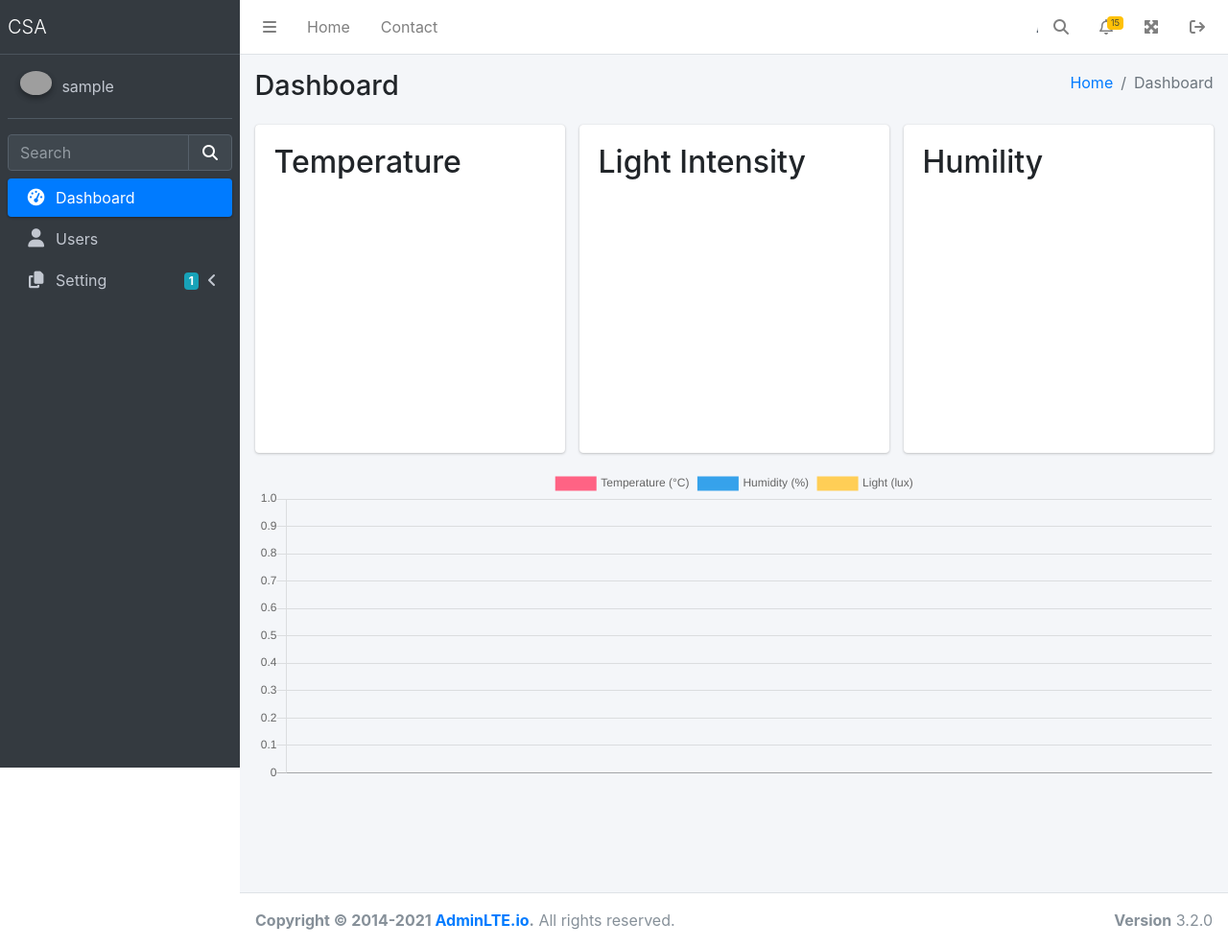
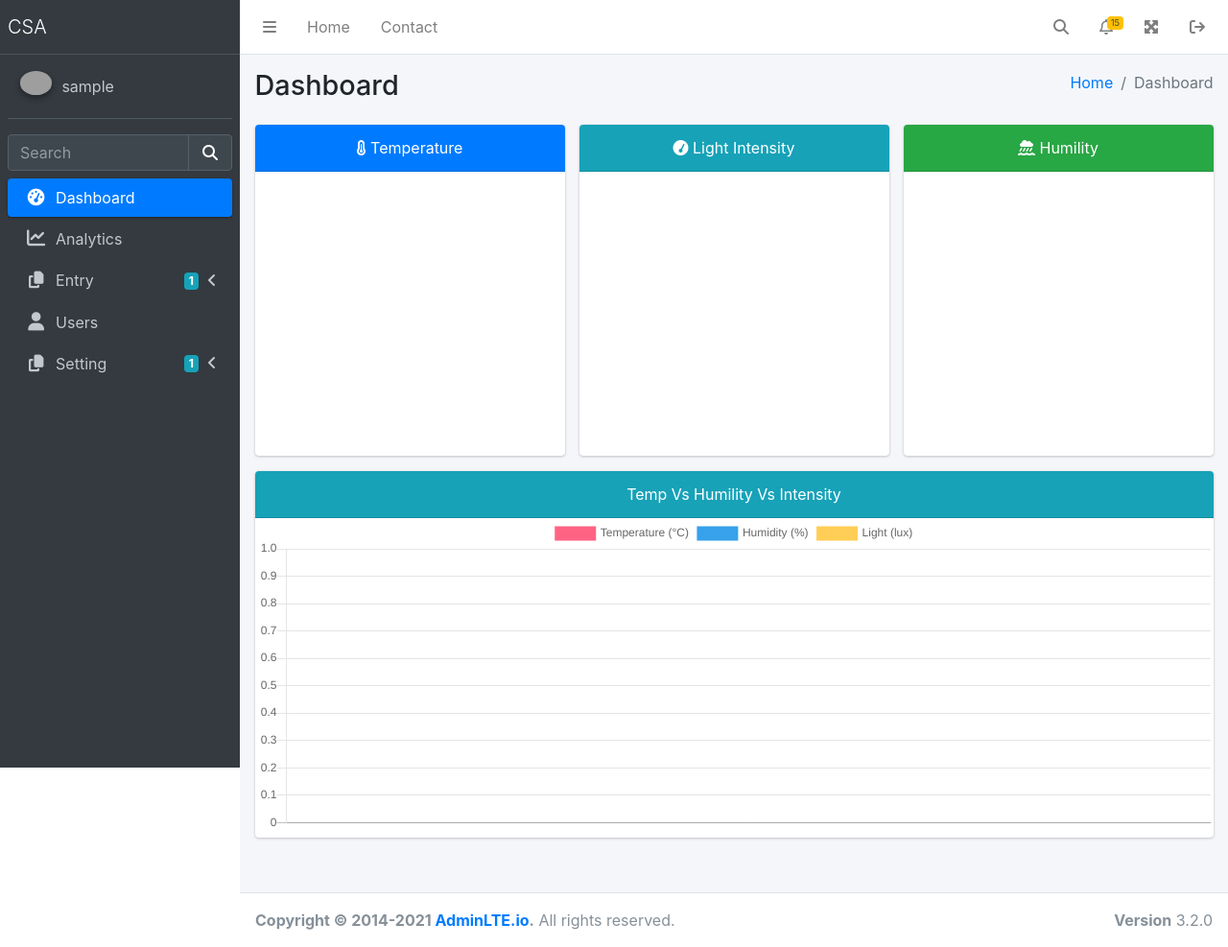
Before and after one commit to bhimpdrajbanshi/AI-and-ML-Based-Control-of-Indoor-Farming-with-Full-Spectrum-LED-Lighting, a Django app: page /admin/dashboard/ in a window 1280 px wide. Shown: the whole page at 96% size. Run offline with Django 5.2, Linux system fonts and the light colour scheme; the visitor is signed in with stand-in values (Sample User, id 1); data that the repository does not hold is empty; some libraries are stand-ins or nearby versions; grey boxes are pictures that could not be loaded.

Commit message:
add gauge desgin

```diff
--- a/admin_auth/templates/admin/base.html
+++ b/admin_auth/templates/admin/base.html
@@ -158,6 +158,42 @@
           </li>
           <li class="nav-item">
             <a href="/users/list" class="nav-link">
+              <i class="nav-icon fa-solid fa-chart-line"></i>
+              <p>
+                Analytics
+              </p>
+            </a>
+          </li>
+          <li class="nav-item">
+            <a href="#" class="nav-link">
+              <i class="nav-icon fas fa-copy"></i>
+              <p>
+                Entry
+                <i class="fas fa-angle-left right"></i>
+                <span class="badge badge-info right">1</span>
+              </p>
+            </a>
+            <ul class="nav nav-treeview" style="display: none;">
+              <li class="nav-item">
+                <a href="/vegetables/" class="nav-link">
+                  <i class="nav-icon fa-solid fa-carrot"></i>
+                  <p>
+                    InDoor Data
+                  </p>
+                </a>
+              </li>
+              <li class="nav-item">
+                <a href="/vegetables/" class="nav-link">
+                  <i class="nav-icon fa-solid fa-carrot"></i>
+                  <p>
+                    OutDoor Data
+                  </p>
+                </a>
+              </li>
+            </ul>
+          </li>
+          <li class="nav-item">
+            <a href="/users/list" class="nav-link">
               <i class="nav-icon fa-solid fa-user"></i>
               <p>
                 Users
--- a/admin_auth/templates/admin/dashboard.html
+++ b/admin_auth/templates/admin/dashboard.html
@@ -4,37 +4,44 @@
   <div class="row">
     <div class="col-md-4">
         <div class="card">
+            <div class="card-header bg-primary text-center">
+             <i class="fa-solid fa-temperature-three-quarters"></i>  Temperature
+            </div>
             <div class="card-body">
-                <h2>Temperature</h2>
                 <div id="tempGauge" style="width: 16em; height: 16em; margin: auto;"></div>
             </div>
         </div>
     </div>
     <div class="col-md-4">
         <div class="card">
+            <div class="card-header bg-info text-center">
+             <i class="fa-solid fa-gauge-simple-high"></i> Light Intensity
+            </div>
             <div class="card-body">
-                <h2>Light Intensity</h2>
                 <div id="tempGauge" style="width: 16em; height: 16em; margin: auto;"></div>
             </div>
         </div>
     </div>
      <div class="col-md-4">
         <div class="card">
+            <div class="card-header bg-success text-center">
+             <i class="fa-solid fa-cloud-showers-water"></i> Humility
+            </div>
             <div class="card-body">
-                <h2>Humility</h2>
                 <div id="tempGauge" style="width: 16em; height: 16em; margin: auto;"></div>
             </div>
         </div>
     </div>
   </div>
 
-
-
-
-
-
-
+  <div class="card">
+    <div class="card-header bg-info text-center">
+      Temp Vs  Humility Vs  Intensity
+    </div>
+    <card class="body">
       <canvas id="tempChart" height="100px" ></canvas>
+    </card>
+  </div>
 {% endblock %}
 
 {% block scripts %}
@@ -54,16 +61,16 @@
           arrowColor: '#333'
         },
         ticks: {
-        count: 12,
+          count: 20,
           scale1: 80,
           scale2: 86,
-        style: 'width:2px; color:#666;'
+          style: 'width:2px; color:rgb(0 188 180 / 89%);'
         },
         subTicks: {
-        count: 4,
+          count: 8,
           scale1: 76,
           scale2: 80,
-        style: 'width:1px; color:#aaa;'
+          style: 'width:1px; color:#6fe501;'
         },
         labels: {
           text: '{value.0}',
```
Also changed, not shown: admin_auth/static/css/custom.css (+12 -2 lines), test.html (deleted, +0 -93 lines). Lines whose indentation alone changed are shown as unchanged.
